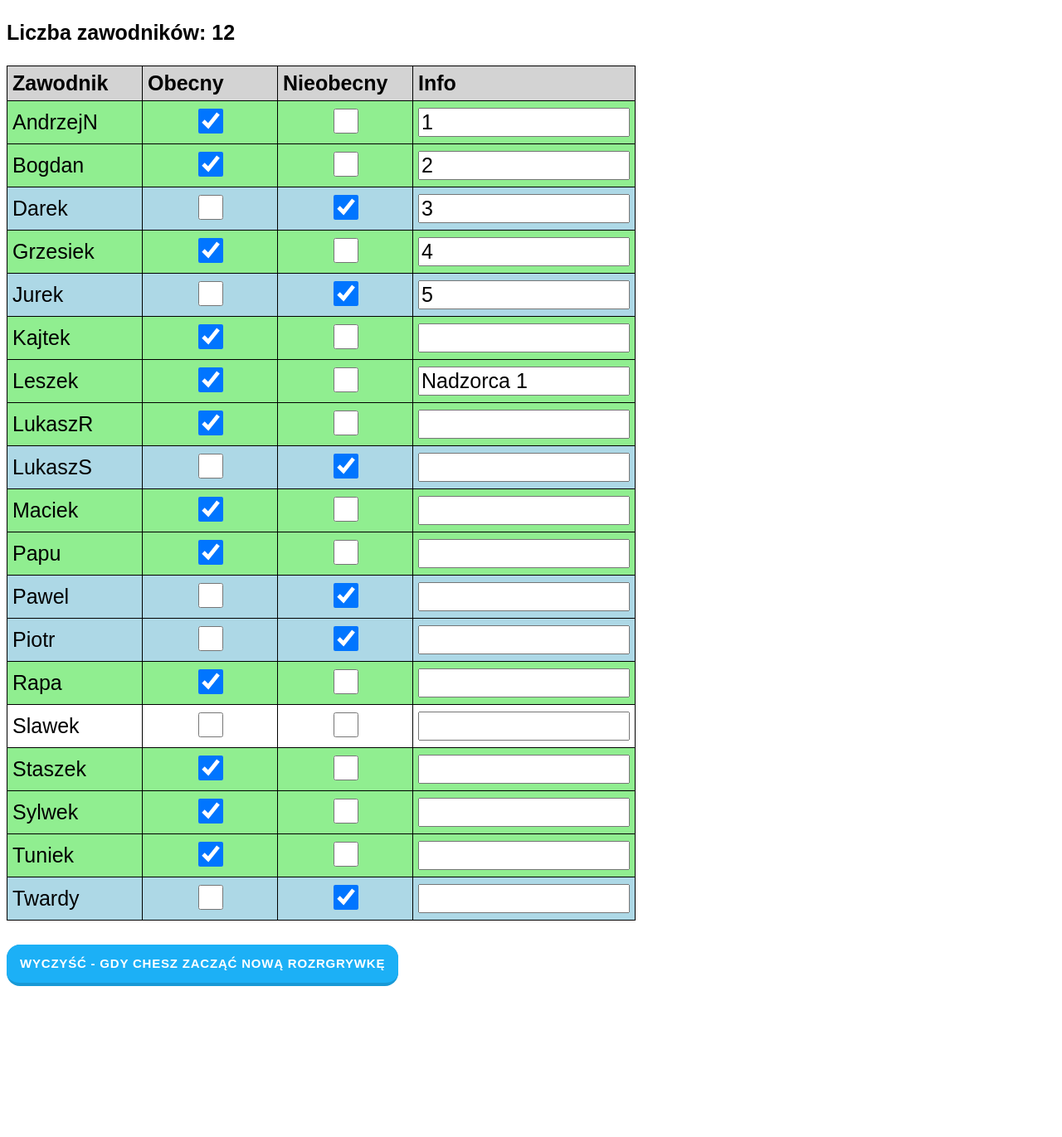
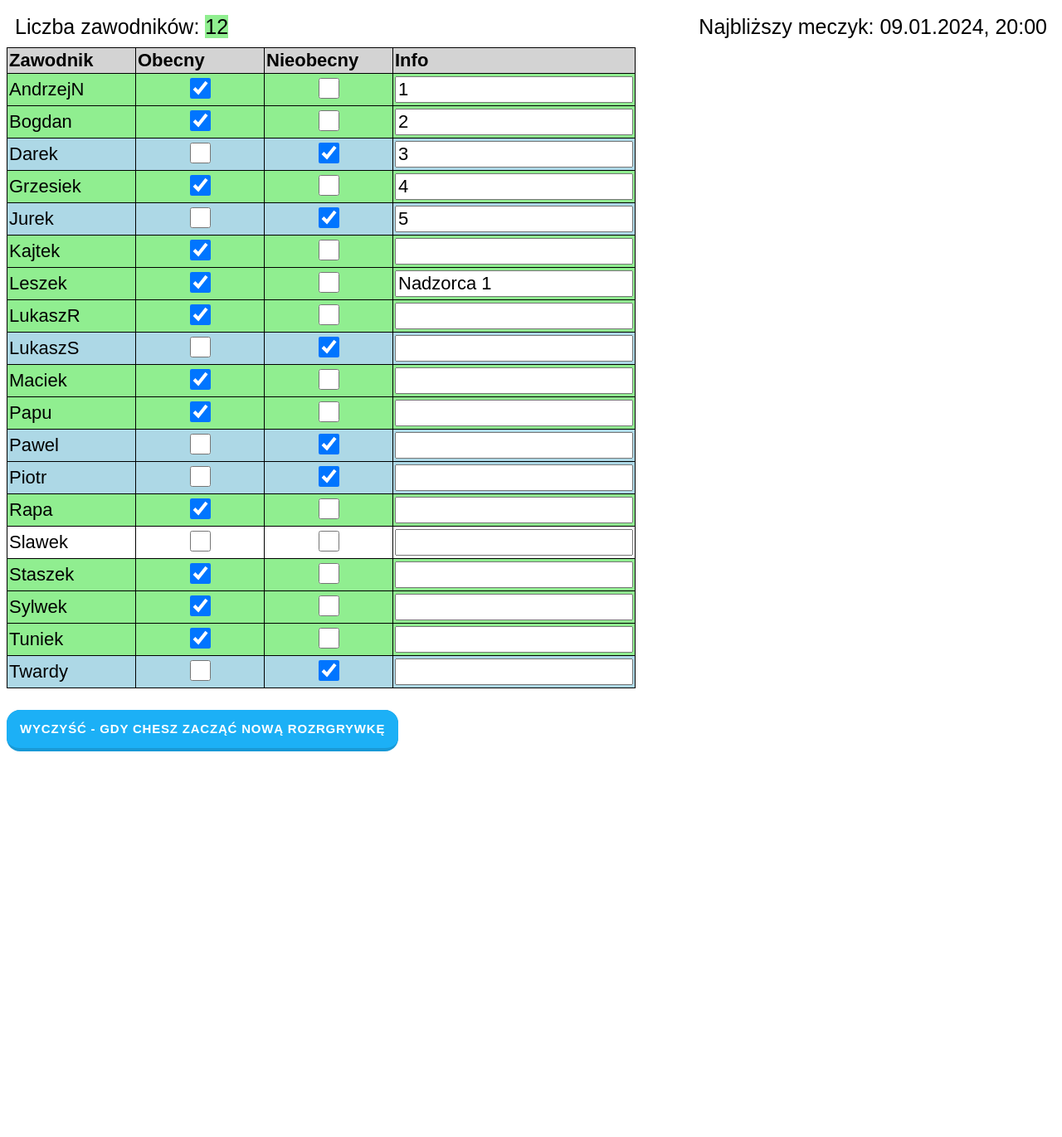
Before and after one commit to dejski/losowaniePython, a Flask app: page / in a window 1280 px wide. Shown: the whole page at 83% size. After the commit the page ends 906 px from the top, so only its background shows below. Run offline with Flask 3, Linux system fonts and the light colour scheme.

Commit message:
data i favicon

```diff
--- a/static/styles.css
+++ b/static/styles.css
@@ -84,7 +84,7 @@
   background: none;
 }
 body, button, input {
-            font-size: 25px;
+            font-size: 22px;
             font-family: Arial;
         }
         .player-row {
@@ -98,8 +98,8 @@ body, button, input {
         }
 
         input[type="checkbox"] {
-            width: 30px;  /* szerokość checkboxa */
-            height: 30px; /* wysokość checkboxa */
+            width: 25px;  /* szerokość checkboxa */
+            height: 25px; /* wysokość checkboxa */
             cursor: pointer; /* opcjonalnie, zmienia kursor na wskaźnik */
         }
         table {
@@ -109,7 +109,7 @@ body, button, input {
         th, td {
             border: 1px solid black; /* Czarna ramka dla komórek tabeli */
             text-align: left; /* Wyrównanie tekstu do lewej */
-            padding: 6px; /* Dodaje padding do komórek */
+            padding: 2px; /* Dodaje padding do komórek */
         }
         th {
             background-color: #D3D3D3; /* Szare tło dla nagłówków */
@@ -161,3 +161,12 @@ body, button, input {
 .narrow-column {
     width: 150px; /* Możesz dostosować szerokość według potrzeb */
 }
+.info-container {
+    display: flex;
+    justify-content: space-between;
+    align-items: center;
+    padding: 10px;
+    /* Możesz dodać dodatkowe style, takie jak marginesy, kolory tła itp. */
+    font-size: 25px;
+            font-family: Arial;
+}
--- a/templates/index.html
+++ b/templates/index.html
@@ -2,12 +2,20 @@
 <html lang="en">
 <head>
     <meta charset="UTF-8">
-    <title>Zawodnicy</title>
+    <title>Losowanie</title>
     <link rel="stylesheet" type="text/css" href="static/styles.css">
     <script src="https://ajax.googleapis.com/ajax/libs/jquery/3.5.1/jquery.min.js"></script>
+    <link rel="shortcut icon" type="image/png" href="static/icon.png">
 </head>
 <body>
-<div><p>Liczba zawodników: <span id="presentCount">0</span></p></div>
+<div class="info-container">
+    <div class="players-count">
+        Liczba zawodników: <span id="presentCount">0</span>
+    </div>
+    <div class="next-match">
+        Najbliższy meczyk: <span id="nextMatchDate"></span>
+    </div>
+</div>
 
 <table id="playersTable">
     <tr>
@@ -19,10 +27,14 @@
     {% for player in players %}
     <tr class="player-row" id="row-{{ player.name }}">
         <td>{{ player.name }}</td>
-        <td style="text-align: center; vertical-align: middle;"><input type="checkbox" class="present-checkbox" data-name="{{ player.name }}" {% if player.is_present %}
-                   checked {% endif %}></td>
-        <td style="text-align: center; vertical-align: middle;"><input type="checkbox" class="break-checkbox" data-name="{{ player.name }}" {% if player.on_break %} checked
-                   {% endif %}></td>
+        <td style="text-align: center; vertical-align: middle;"><input type="checkbox" class="present-checkbox"
+                                                                       data-name="{{ player.name }}" {% if
+                                                                       player.is_present %}
+                                                                       checked {% endif %}></td>
+        <td style="text-align: center; vertical-align: middle;"><input type="checkbox" class="break-checkbox"
+                                                                       data-name="{{ player.name }}" {% if
+                                                                       player.on_break %} checked
+                                                                       {% endif %}></td>
         <td><input type="text" class="info-input" data-name="{{ player.name }}" value="{{ player.info }}"></td>
     </tr>
     {% endfor %}
@@ -38,6 +50,7 @@
     $(document).ready(function() {
         updatePlayerRowStyles();
         updatePresentCount()
+        $('#nextMatchDate').text(getNextMatchDate());
         $('.present-checkbox').change(function() {
             updatePlayerRowStyles();
             var playerName = $(this).data('name');
@@ -141,6 +154,7 @@ $.ajax({
         function updatePresentCount() {
 var count = $('.present-checkbox:checked').length;
 $('#presentCount').text(count);
+updatePlayerCountStyle(count)
 }
 
         function updatePlayerStatus(name, isPresent, onBreak) {
@@ -159,6 +173,52 @@ $('#presentCount').text(count);
             });
         }
     });
+
+
+    function getNextMatchDate() {
+    var today = new Date();
+    var nextMatch = new Date();
+    nextMatch.setHours(20, 0, 0, 0); // Ustawienie godziny na 20:00
+
+    // Ustalanie najbliższego dnia meczu (wtorek=2, czwartek=4)
+    if (today.getDay() <= 2) {
+        nextMatch.setDate(today.getDate() + (2 - today.getDay()));
+    } else if (today.getDay() <= 4) {
+        nextMatch.setDate(today.getDate() + (4 - today.getDay()));
+    } else {
+        nextMatch.setDate(today.getDate() + (9 - today.getDay())); // Następny wtorek
+    }
+
+    // Formatowanie daty
+    var options = { year: 'numeric', month: '2-digit', day: '2-digit', hour: '2-digit', minute: '2-digit' };
+    return nextMatch.toLocaleString('pl-PL', options).replace(/\.|\/|\s/g, function(match) {
+        return match === ' ' ? ' ' : '.';
+    });
+}
+
+    function updatePlayerCountStyle(playerCount) {
+    var countElement = document.getElementById('presentCount');
+    countElement.textContent = playerCount;
+
+    // Resetowanie stylów
+    countElement.style.backgroundColor = '';
+
+    // Stosowanie odpowiednich stylów w zależności od liczby zawodników
+    if (playerCount < 10) {
+        countElement.style.backgroundColor = 'pink'; // Różowy
+    } else if (playerCount == 11) {
+        countElement.style.backgroundColor = 'yellow'; // Żółty
+    } else if (playerCount == 12 || playerCount == 10) {
+        countElement.style.backgroundColor = 'lightgreen'; // Zielony
+    } else if (playerCount == 13) {
+        countElement.style.backgroundColor = 'yellow'; // Żółty
+    } else if (playerCount == 14) {
+        countElement.style.backgroundColor = 'lightblue'; // Zielony
+    } else if (playerCount > 14) {
+        countElement.style.backgroundColor = 'red'; // Czerwony
+    }
+}
+
 </script>
 </body>
 </html>
--- a/templates/teams.html
+++ b/templates/teams.html
@@ -2,8 +2,9 @@
 <html lang="en">
 <head>
     <meta charset="UTF-8">
-    <title>Wylosowane Drużyny</title>
+    <title>Drużyny</title>
     <link rel="stylesheet" type="text/css" href="static/styles.css">
+    <link rel="shortcut icon" type="image/png" href="static/icon.png">
 </head>
 <body>
 <div class="container">
```
Also changed, not shown: static/icon.png (added).
